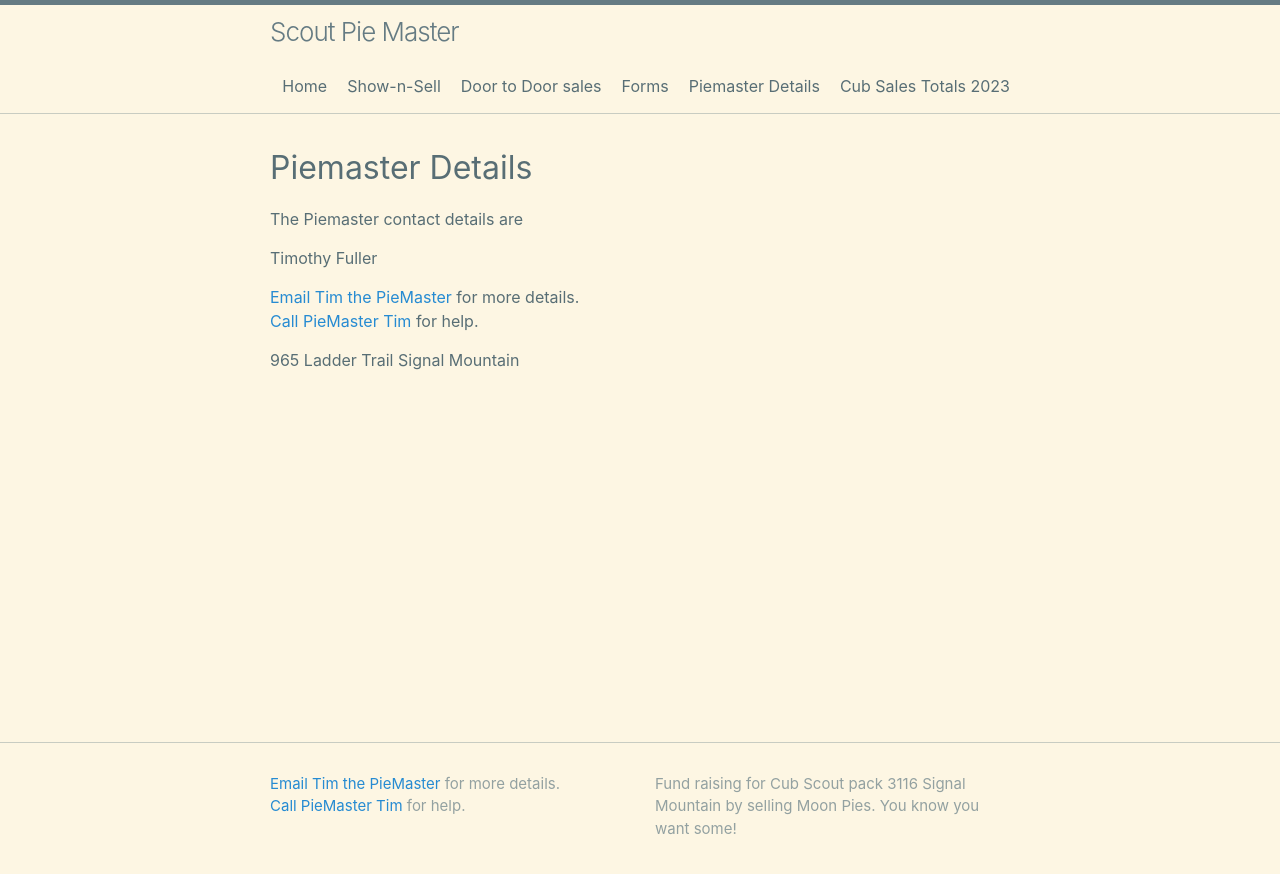
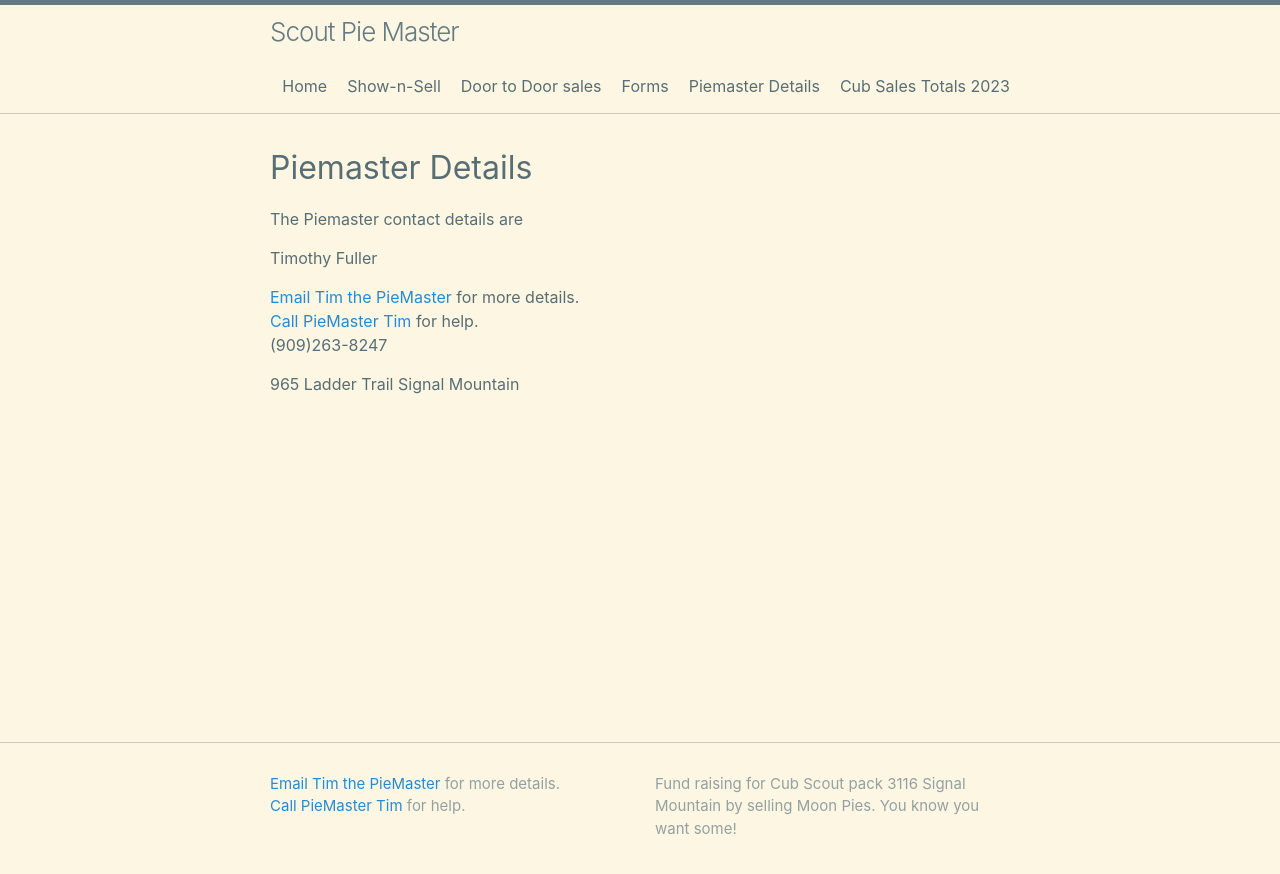
Before and after one commit to CodeJourneymen/scoutpiemaster, a Jekyll site: the page built from piemaster.md, in a window 1280 px wide. Shown: the top 874 px of the page. Built offline with Jekyll 4.4.1, drawn with Linux system fonts in a browser that asks for light colours.

Commit message:
Update piemaster.md

```diff
--- a/piemaster.md
+++ b/piemaster.md
@@ -11,6 +11,8 @@ Timothy Fuller
   <a href="mailto:timothypfuller@gmail.com">Email Tim the PieMaster</a> for more details.
   <br/>
   <a href="tel:9092638247">Call PieMaster Tim</a> for help.
+  <br/>
+  (909)263-8247
 </p>
 
 965 Ladder Trail
```
